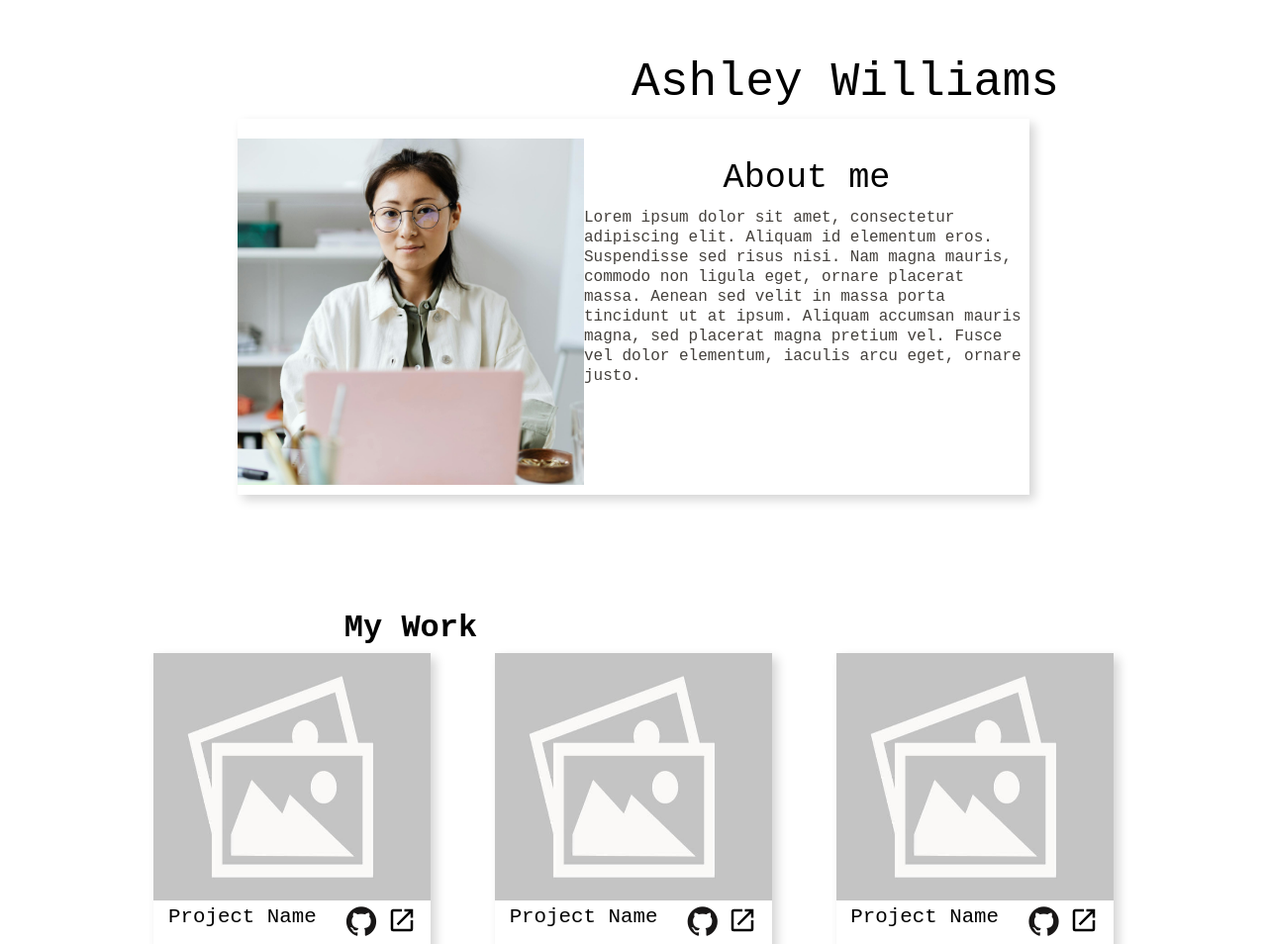
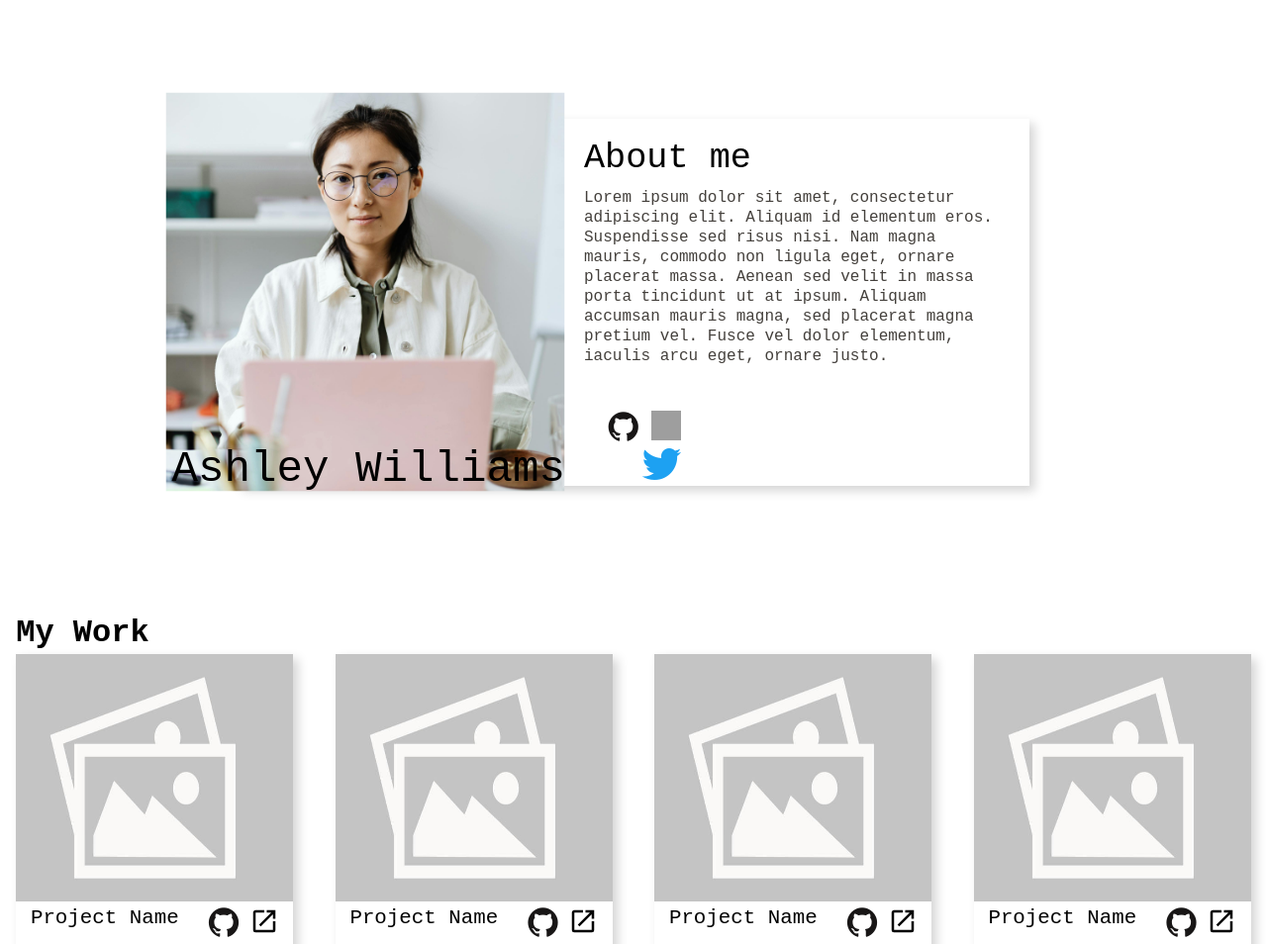
Before and after one commit to firstlast-0/homepage, a website built with webpack: page src/index.html in a window 1280 px wide. Shown: the top 954 px of the page at 99% size. Built offline with nearby package versions, Linux system fonts and the light colour scheme; grey boxes are pictures that could not be loaded.

Commit message:
Create desktop layout

```diff
--- a/src/index.html
+++ b/src/index.html
@@ -23,10 +23,10 @@
         </div>
     </div>
 
-    <h1>My Work</h1>
     <div class="work">
 
         <div class="card">
+            <h1>My Work</h1>
             <img src="<%= require('./assets/project.jpg') %>" alt="proj">
             <div>
                 <span>Project Name</span>
@@ -114,7 +114,7 @@
                 </div>
             </div>
         </div>
-        <img src="<%= require('./assets/worker.jpg') %>" alt="worker">
+        <img src="<%= require('./assets/project.jpg') %>" alt="worker">
     </div>
 </body>
 </html>
--- a/src/style.css
+++ b/src/style.css
@@ -32,11 +32,6 @@ body {
     text-align: center;
     display: block;
     margin-top: 30px;
-}
-
-.header + h1 {
-    position: relative;
-    top: 75px;
 }
 
 .icons i {
@@ -79,7 +74,7 @@ body {
 }
 
 .work, .contact {
-    margin-top: 60px;
+    margin-top: 150px;
 }
 
 .work h1 {
@@ -91,6 +86,13 @@ body {
     margin-bottom: 60px;
     width: 280px;
     padding-bottom: 80px;
+    position: relative;
+}
+
+.card > h1 {
+    position: absolute;
+    top: -40px;
+    left: 0;
 }
 
 .card > img {
@@ -203,13 +205,7 @@ body {
         display: block;
     }
 
-    .header + h1 {
-        top: 75px;
-        right: 225px;
-    }
-
     .contact {
-
         padding: 40px 40px 50px 30px;
         grid-template-columns: 2fr 1fr;
     }
@@ -250,10 +246,43 @@ body {
 @media (min-width: 1024px) {
     .header {
         max-width: 800px;
-        padding: 20px 0 10px 0;
+        padding: 0 30px 0 0;
+    }
+
+    .header .name {
+        display: none;
+    }
+
+    .header .text span {
+        text-align: left;
+    }
+
+    .header .icons {
+        display: block;
+        text-align: right;
+        margin-top: 45px;
     }
 
     .photo {
-        transform: scale(1);
+        transform: scale(1.15) translateX(-40px);
+    }
+
+    .photo span {
+        display: inline;
+        font-size: 2.4rem;
+        white-space: nowrap;
+        color: black;
+    }
+
+    .work {
+        width: 100vw;
+    }
+
+    .contact > div {
+        margin-top: 0;
+    }
+
+    .contact > img {
+        width: 500px;
     }
 }
```
